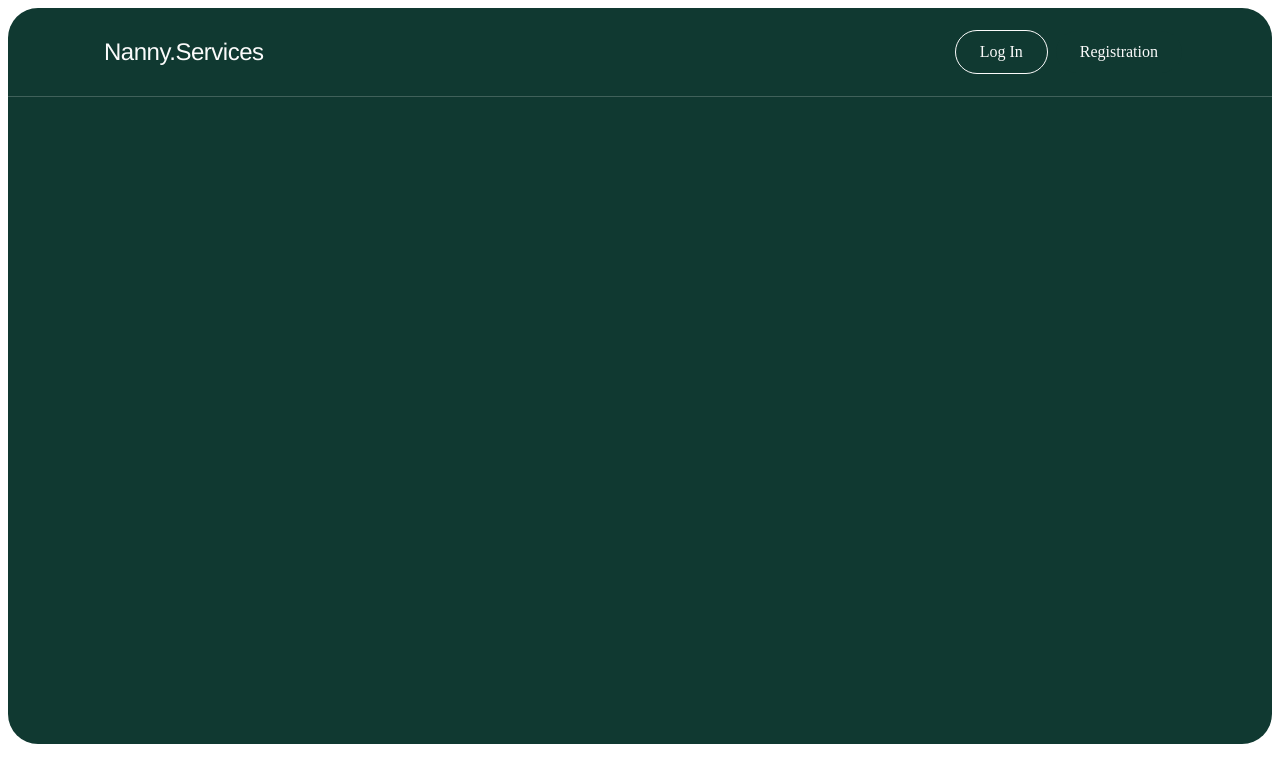
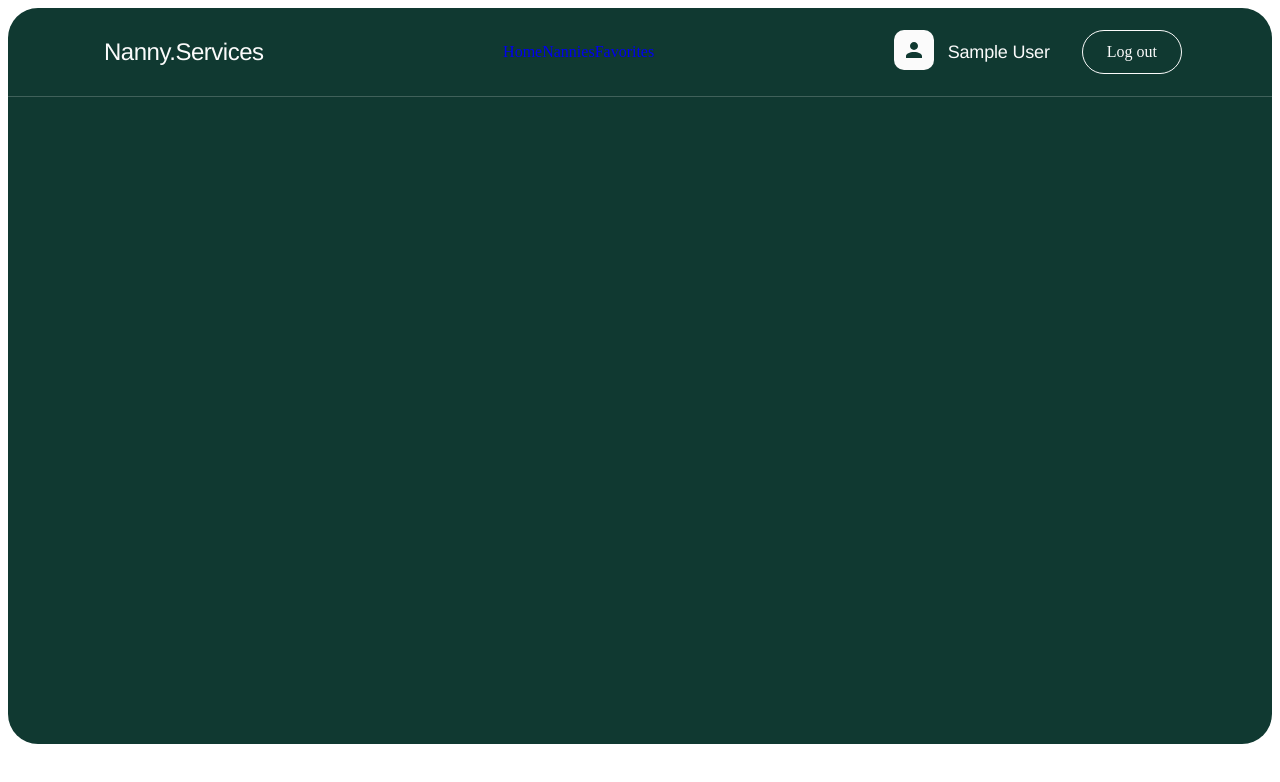
Before and after one commit to FinJex/Nanny-Services, a Next.js app: page / in a window 1280 px wide. Shown: the top 782 px of the page. Built offline with nearby package versions, Linux system fonts and the light colour scheme; no server answers; sample sign-in values are in the browser's storage.

Commit message:
add logaut

```diff
--- a/app/layout.tsx
+++ b/app/layout.tsx
@@ -2,6 +2,7 @@ import type { Metadata } from "next";
 import { Geist, Geist_Mono } from "next/font/google";
 import "./globals.css";
 import QueryProvider from "@/components/QueryProvider/QueryProvider";
+import { AuthProvider } from "@/components/AuthProvider/AuthProvider";
 
 const geistSans = Geist({
   variable: "--font-geist-sans",
@@ -23,7 +24,9 @@ export default function RootLayout({ children }: LayoutProps<"/">) {
     <html lang="en" className={`${geistSans.variable} ${geistMono.variable}`}>
       <body>
         <QueryProvider>
+      <AuthProvider>
         {children}
+        </AuthProvider>
         </QueryProvider>
         </body>
     </html>
--- a/components/AurhNavigation/AuthNavigation.module.css
+++ b/components/AuthNavigation/AuthNavigation.module.css
@@ -26,3 +26,19 @@
   cursor: pointer;
   border: none;
 }
+
+.user {
+  display: flex;
+  align-items: center;
+  gap: 14px;
+  margin-right: 24px;
+}
+
+.userName {
+font-family: "Helvetica Neue", sans-serif;
+font-weight: 500;
+font-size: 18px;
+line-height: 1.11111;
+letter-spacing: -0.01em;
+color: #fbfbfb;
+}
--- a/components/AurhNavigation/AuthNavigation.tsx
+++ b/components/AuthNavigation/AuthNavigation.tsx
@@ -4,14 +4,43 @@ import { useCallback, useState } from "react";
 import Modal from "@/components/Modal/Modal";
 import LoginForm from "@/components/LoginForm/LoginForm";
 import RegisterForm from "@/components/RegisterForm/RegisterForm";
+import { useAuth } from "@/components/AuthProvider/AuthProvider";
+import { logoutUser } from "@/services/auth";
 import css from "./AuthNavigation.module.css";
 
 export default function AuthNavigation() {
+  const { user, isLoading } = useAuth();
   const [isLoginOpen, setIsLoginOpen] = useState(false);
   const [isRegisterOpen, setIsRegisterOpen] = useState(false);
 
   const closeLogin = useCallback(() => setIsLoginOpen(false), []);
   const closeRegister = useCallback(() => setIsRegisterOpen(false), []);
+
+  const handleLogout = async () => {
+    await logoutUser();
+  };
+
+  if (isLoading) {
+    return null;
+  }
+
+  if (user) {
+  return (
+    <div className={css.wrapper}>
+      <div className={css.user}>
+        <span className={css.avatar}>
+          <svg width="40" height="40" aria-hidden="true">
+            <use href="/sprite.svg#icon-avatar" />
+          </svg>
+        </span>
+        <span className={css.userName}>{user.displayName}</span>
+      </div>
+      <button type="button" className={css.loginBtn} onClick={handleLogout}>
+        Log out
+      </button>
+    </div>
+  );
+  }
 
   return (
     <>
@@ -39,7 +68,7 @@ export default function AuthNavigation() {
       )}
 
       {isRegisterOpen && (
-        <Modal onClose={closeRegister} height="580px">
+        <Modal onClose={closeRegister} height="620px">
           <RegisterForm onSuccess={closeRegister} />
         </Modal>
       )}
--- /dev/null
+++ b/components/AuthProvider/AuthProvider.tsx
@@ -0,0 +1,42 @@
+"use client";
+
+import { createContext, useContext, useEffect, useState, useCallback, } from "react";
+import { onAuthStateChanged, User } from "firebase/auth";
+import { auth } from "@/lib/api/firebase";
+
+interface AuthContextValue {
+  user: User | null;
+  isLoading: boolean;
+  refreshUser: () => void;
+}
+
+const AuthContext = createContext<AuthContextValue>({
+  user: null,
+  isLoading: true,
+  refreshUser: () => {},
+});
+
+export function AuthProvider({ children }: { children: React.ReactNode }) {
+  const [user, setUser] = useState<User | null>(null);
+  const [isLoading, setIsLoading] = useState(true);
+  const [, setVersion] = useState(0);
+
+  useEffect(() => {
+    const unsubscribe = onAuthStateChanged(auth, (currentUser) => {
+      setUser(currentUser);
+      setIsLoading(false);
+    });
+
+    return unsubscribe;
+  }, []);
+
+ const refreshUser = useCallback(() => setVersion((v) => v + 1), []);
+
+  return (
+    <AuthContext.Provider value={{ user, isLoading, refreshUser }}>
+      {children}
+    </AuthContext.Provider>
+  );
+}
+
+export const useAuth = () => useContext(AuthContext);
--- a/components/Header/Header.tsx
+++ b/components/Header/Header.tsx
@@ -3,22 +3,24 @@
 import Link from "next/link";
 import css from "./Header.module.css";
 import { usePathname } from "next/navigation";
-import { useIsFetching } from "@tanstack/react-query";
-import AuthNavigation from "../AurhNavigation/AuthNavigation";
+import AuthNavigation from "../AuthNavigation/AuthNavigation";
+import { useAuth } from "@/components/AuthProvider/AuthProvider";
 
 export default function Header() {
+    const { user } = useAuth();
     const pathname = usePathname();
-    const isFetching = useIsFetching({ queryKey: ["campers"] });
     const isHome = pathname === "/";
-    const forceWhite = isFetching > 0;
   return (
-    <header className={`${css.header} ${isHome || forceWhite ? css.headerHome : css.headerGray}`}>
-          <Link className={css.logo} href="/" aria-label="TravelTrucks— головна">
+    <header className={`${css.header} ${isHome ? css.headerHome : css.headerGray}`}>
+          <Link className={css.logo} href="/">
           Nanny.Services
     </Link>
     <nav>
-      <AuthNavigation/>
+      <Link href="/">Home</Link>
+      <Link href="/nannies">Nannies</Link>
+      {user && <Link href="/favorites">Favorites</Link>}
     </nav>
+    <AuthNavigation/>
     </header>
   );
 }
--- a/components/RegisterForm/RegisterForm.tsx
+++ b/components/RegisterForm/RegisterForm.tsx
@@ -7,6 +7,7 @@ import { FirebaseError } from "firebase/app";
 import { registerSchema } from "@/schemas/auth";
 import { RegisterRequest } from "@/types/auth";
 import { registerUser } from "@/services/auth";
+import { useAuth } from "@/components/AuthProvider/AuthProvider";
 import css from "../LoginForm/LoginForm.module.css";
 
 interface RegisterFormProps {
@@ -16,6 +17,7 @@ interface RegisterFormProps {
 export default function RegisterForm({ onSuccess }: RegisterFormProps) {
   const [showPassword, setShowPassword] = useState(false);
   const [serverError, setServerError] = useState("");
+  const { refreshUser } = useAuth();
 
   const {
     register,
@@ -30,6 +32,7 @@ export default function RegisterForm({ onSuccess }: RegisterFormProps) {
     try {
       setServerError("");
       await registerUser(values);
+      refreshUser();
       onSuccess?.();
     } catch (error) {
       if (
```
Also changed, not shown: app/favorites/page.tsx (added, +22 -0 lines), public/sprite.svg.
